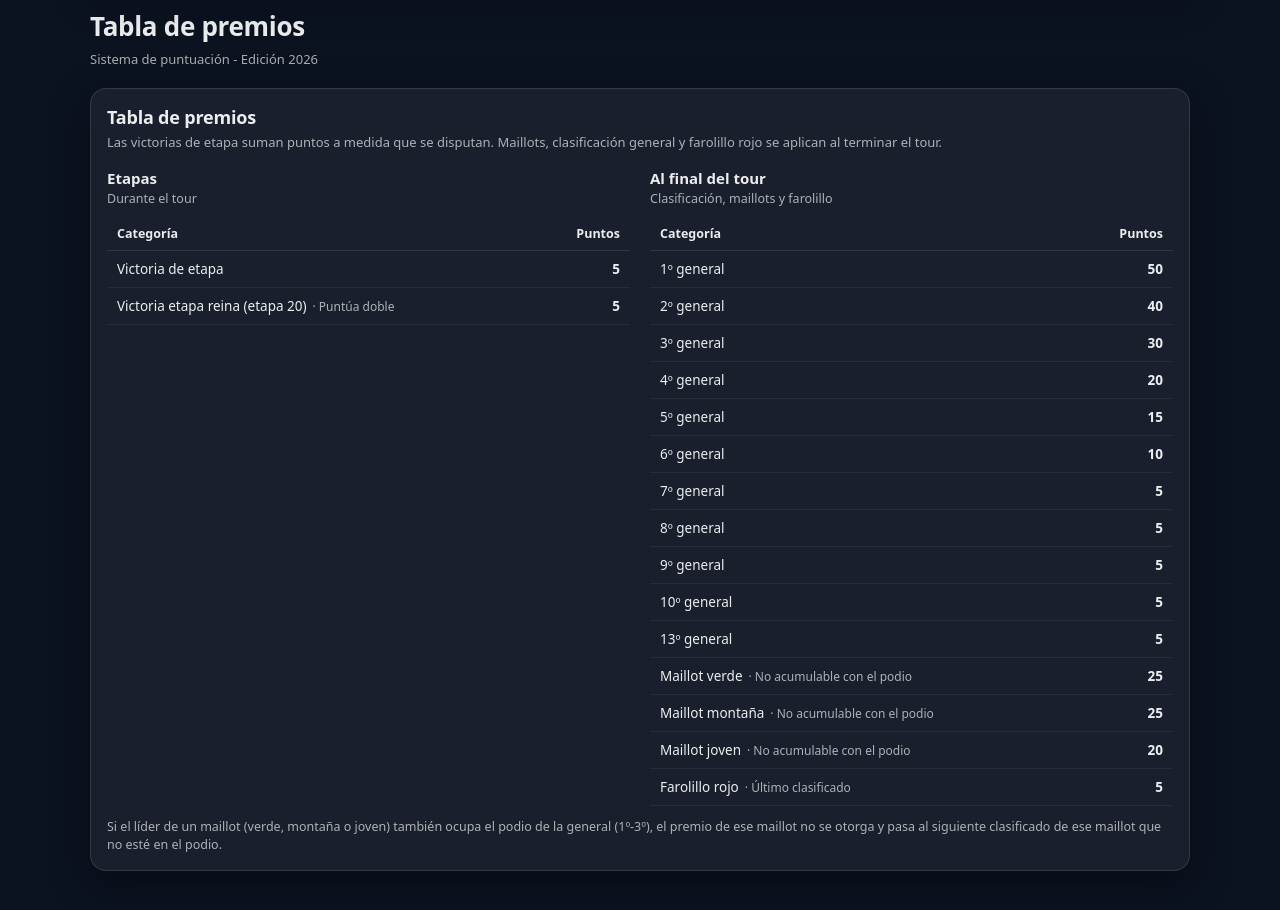
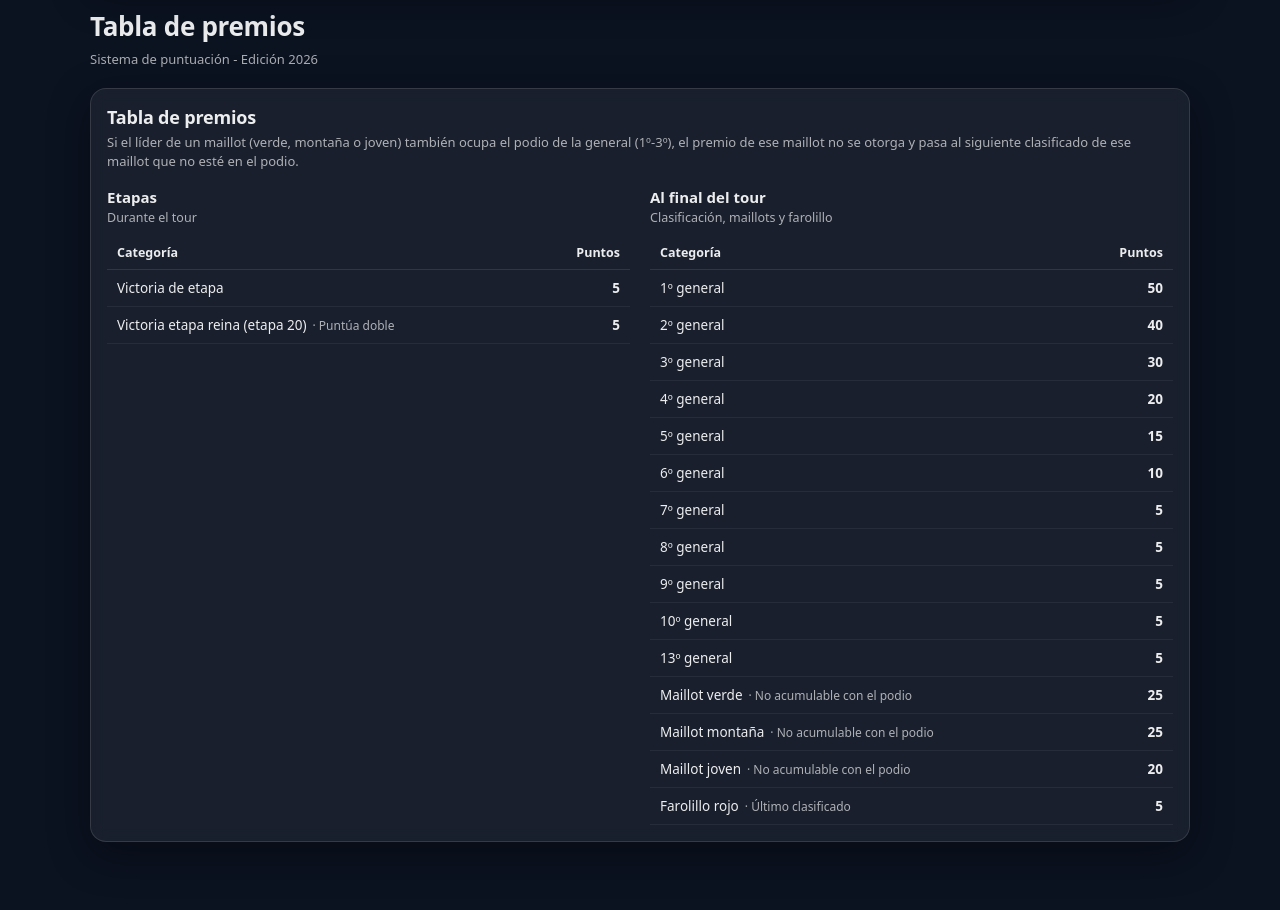
Before and after one commit to JaviElio/CicloPorra, a React (Vite) app in the folder porra-tour/: page /#/premios in a window 1280 px wide. Shown: the part 100-1010 px from the top of the page. Built offline with nearby package versions, Linux system fonts and the light colour scheme.

Commit message:
tabla premios: descripción modificada

```diff
--- a/porra-tour/src/components/TablaPremios.tsx
+++ b/porra-tour/src/components/TablaPremios.tsx
@@ -107,8 +107,8 @@ export default function TablaPremios({ config }: { config: Config }) {
     <section className="card" style={{ padding: 16, marginTop: 20 }}>
       <h2 style={{ margin: '0 0 4px', fontSize: 18, letterSpacing: -0.2 }}>Tabla de premios</h2>
       <p className="muted" style={{ margin: '0 0 16px', fontSize: 13, lineHeight: 1.45 }}>
-        Las victorias de etapa suman puntos a medida que se disputan. Maillots, clasificación general y farolillo rojo
-        se aplican al terminar el tour.
+        Si el líder de un maillot (verde, montaña o joven) también ocupa el podio de la general (1º-3º), el premio de
+        ese maillot no se otorga y pasa al siguiente clasificado de ese maillot que no esté en el podio.
       </p>
 
       <div
@@ -122,10 +122,6 @@ export default function TablaPremios({ config }: { config: Config }) {
         <PremiosTable titulo="Al final del tour" subtitulo="Clasificación, maillots y farolillo" rows={final} />
       </div>
 
-      <p className="muted" style={{ margin: '12px 0 0', fontSize: 12.5, lineHeight: 1.45 }}>
-        Si el líder de un maillot (verde, montaña o joven) también ocupa el podio de la general (1º-3º), el premio de
-        ese maillot no se otorga y pasa al siguiente clasificado de ese maillot que no esté en el podio.
-      </p>
     </section>
   );
 }
```
